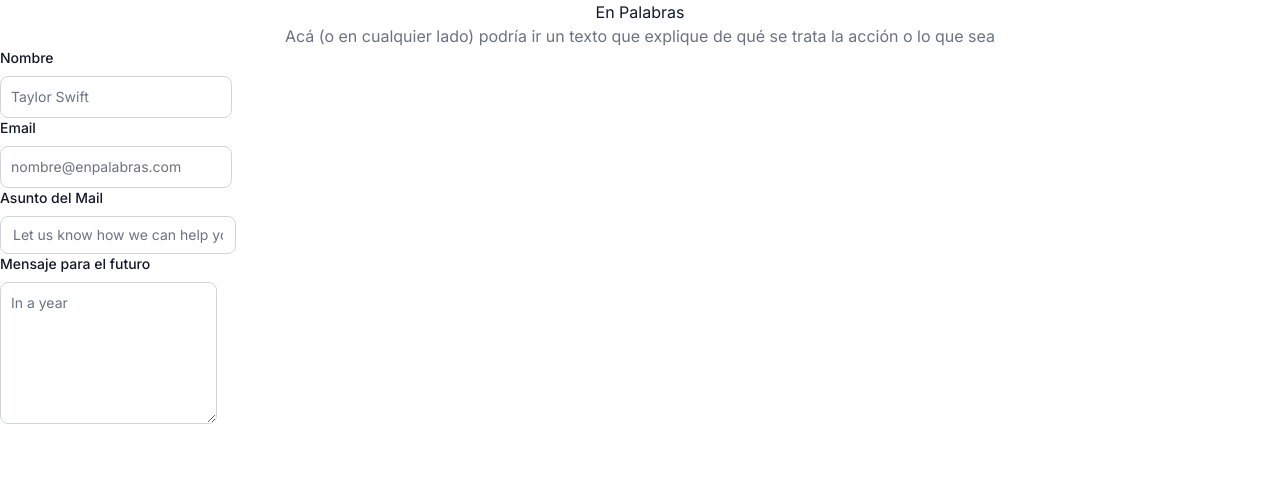
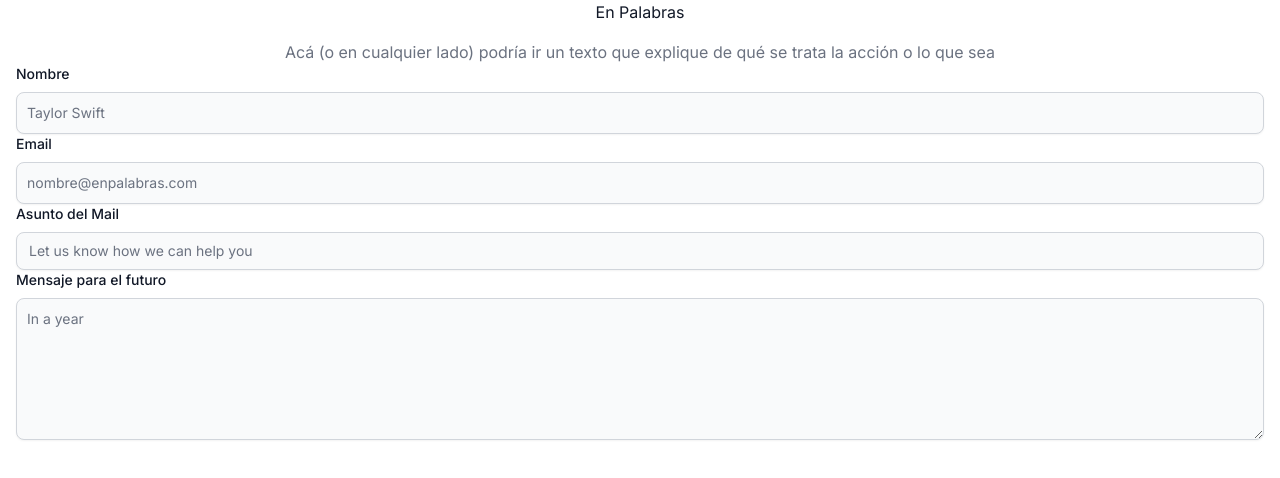
Before and after one commit to EnPalabras/CapsulaTiempo, a Next.js app: page / in a window 1280 px wide. Shown: the top 478 px of the page. Built offline with nearby package versions, Linux system fonts and the light colour scheme; no server answers.

Commit message:
add form

```diff
--- a/tailwind.config.js
+++ b/tailwind.config.js
@@ -5,6 +5,7 @@ module.exports = {
     './src/components/**/*.{js,ts,jsx,tsx}',
     './src/app/**/*.{js,ts,jsx,tsx}',
     './node_modules/flowbite/**/*.js',
+    './node_modules/flowbite-react/**/*.js',
   ],
   darkMode: 'class',
   theme: {
```
